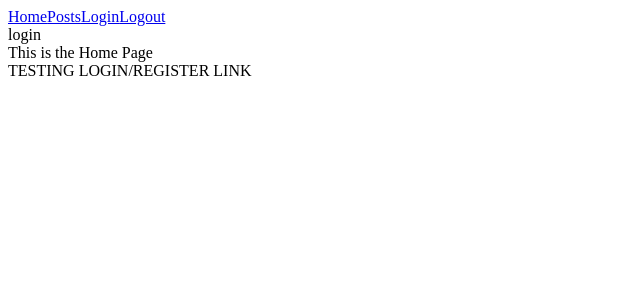
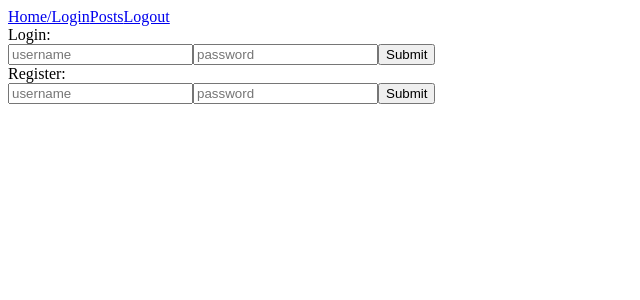
Before and after one commit to gavinstark81/strangers-things, a React (Create React App) app: page / in a window 1280 px wide. Shown: the top 300 px of the page, without its empty margins (0-640 px from the left). Built offline with nearby package versions, Linux system fonts and the light colour scheme.

Commit message:
our monday tuesday work

```diff
--- a/src/App.jsx
+++ b/src/App.jsx
@@ -1,14 +1,32 @@
 import { Posts, Login, NavBar, Register } from "components";
+import { useEffect, useState } from "react";
 import { Routes, Route } from "react-router-dom";
+import { fetchMe } from "api/apiRegister";
 
 export default function App() {
+  const [token, setToken] = useState("");
+  const [currentUser, setCurrentUser] = useState({});
+
+  useEffect(() => {
+    const localStorageToken = localStorage.getItem("token");
+    console.log(localStorageToken);
+    async function getMe() {
+      const result = await fetchMe(localStorageToken);
+      setCurrentUser(result.data);
+      setToken(localStorageToken);
+    }
+    if (localStorageToken) {
+      getMe();
+    }
+  }, [token]);
+
   return (
     <>
       <NavBar />
       <Routes>
-        <Route path="/" element={<Login />} />
+        <Route path="/" element={<Login setToken={setToken} />} />
         <Route path="/Posts" element={<Posts />} />
-        <Route path="/Login" element={<Login />} />
+        <Route path="/Login" element={<Login setToken={setToken} />} />
       </Routes>
     </>
   );
--- a/src/api/apiRegister.js
+++ b/src/api/apiRegister.js
@@ -1,18 +1,47 @@
 import login from "components/Login";
 
-//const url = https://strangers-things.herokuapp.com/api
-const url = "http://localhost:3000";
+const url = "https://strangers-things.herokuapp.com/api/2206-ftb-mt-web-ft";
+// const url = "http://localhost:3000";
 
-export const createUser = async (name) => {
-  const response = await fetch(`${url}/api/login`, {
+export const createUser = async (username, password) => {
+  const response = await fetch(`${url}/users/register`, {
     method: "POST",
     headers: {
       "Content-type": "application/json",
     },
     body: JSON.stringify({
-      name: name,
+      user: {
+        username: username,
+        password: password,
+      },
     }),
   });
   const result = await response.json();
   return result;
 };
+
+export const loginUser = async (username, password) => {
+  const response = await fetch(`${url}/users/login`, {
+    method: "POST",
+    headers: {
+      "Content-Type": "application/json",
+    },
+    body: JSON.stringify({
+      user: {
+        username: username,
+        password: password,
+      },
+    }),
+  });
+};
+
+export const fetchMe = async (token) => {
+  const response = await fetch(`${url}/users/me`, {
+    headers: {
+      "Content-Type": "application/json",
+      Authorization: `Bearer ${token}`,
+    },
+  });
+  const result = await response.json();
+  return result;
+};
--- a/src/components/Login.jsx
+++ b/src/components/Login.jsx
@@ -1,12 +1,39 @@
-import React from "react";
+import React, { useState } from "react";
 import { Register } from "components";
+import { loginUser } from "api/apiRegister";
+import { useNavigate } from "react-router-dom";
 
-export default function login() {
+export default function Login({ setToken }) {
+  let navigate = useNavigate();
+  console.log("heres login", setToken);
+  const [username, setUsername] = useState("");
+  const [password, setPassword] = useState("");
+
   return (
-    <>
-      <div>login</div>
-      <div>This is the Home Page</div>
-      <Register />
-    </>
+    <div>
+      <div>Login:</div>
+      <form
+        onSubmit={async (e) => {
+          e.preventDefault();
+          const result = await loginUser(username, password);
+          localStorage.setItem("token", result.data.token);
+          setToken(result.data.token);
+          setPassword("");
+          setUsername("");
+        }}
+      />
+      <input
+        value={username}
+        placeholder="username"
+        onChange={(e) => setUsername(e.target.value)}
+      />
+      <input
+        value={password}
+        placeholder="password"
+        onChange={(e) => setPassword(e.target.value)}
+      />
+      <button type="submit">Submit</button>
+      <Register setToken={setToken} />
+    </div>
   );
 }
--- a/src/components/NavBar.jsx
+++ b/src/components/NavBar.jsx
@@ -4,9 +4,9 @@ import { Link } from "react-router-dom";
 export default function NavBar() {
   return (
     <nav>
-      <Link to="/">Home</Link>
+      <Link to="/">Home/Login</Link>
       <Link to="/Posts">Posts</Link>
-      <Link to="/Login">Login</Link>
+      {/* <Link to="/Login">Login</Link> */}
       <Link to="/Logout">Logout</Link>
     </nav>
   );
--- a/src/components/Posts.jsx
+++ b/src/components/Posts.jsx
@@ -3,7 +3,7 @@ import { fetchAllPosts } from "api/apiposts";
 
 function Posts() {
   const [posts, setPosts] = useState([]);
-
+  // console.log("posts are here", posts[0]);
   useEffect(() => {
     const getAllPost = async () => {
       const result = await fetchAllPosts();
@@ -19,12 +19,14 @@ function Posts() {
       {posts.map((post, index) => {
         return (
           <h4 key={`Key: ${index}`} post={post}>
-            {post.title}
+            <div>{post.title}</div>
+            <div>{post.author.username}</div>
+            <div>{post.price}</div>
+            <div>{post.description}</div>
           </h4>
         );
       })}
     </div>
   );
 }
-
 export default Posts;
--- a/src/components/Register.jsx
+++ b/src/components/Register.jsx
@@ -1,21 +1,37 @@
 import { createUser } from "api/apiRegister";
 import React, { useState } from "react";
-import { useNavigate } from "react-router-dom";
 
-export default function Register() {
-  let navigate = useNavigate();
-
-  const [name, setName] = useState("");
+export default function Register({ setToken }) {
+  const [username, setUsername] = useState("");
+  const [password, setPassword] = useState("");
+  // const [token, setToken] = useState("");
 
   return (
     <div>
-      <div>TESTING LOGIN/REGISTER LINK</div>
+      <div>Register:</div>
       <form
         onSubmit={async (e) => {
           e.preventDefault();
-          const result = await createUser(name);
+          const result = await createUser(username, password);
+          console.log("heres result", result);
+          localStorage.setItem("token", result.data.token);
+          setToken(result.data.token);
+          setPassword("");
+          setUsername("");
         }}
-      />
+      >
+        <input
+          value={username}
+          placeholder="username"
+          onChange={(e) => setUsername(e.target.value)}
+        />
+        <input
+          value={password}
+          placeholder="password"
+          onChange={(e) => setPassword(e.target.value)}
+        />
+        <button type="submit">Submit</button>
+      </form>
     </div>
   );
 }
```
